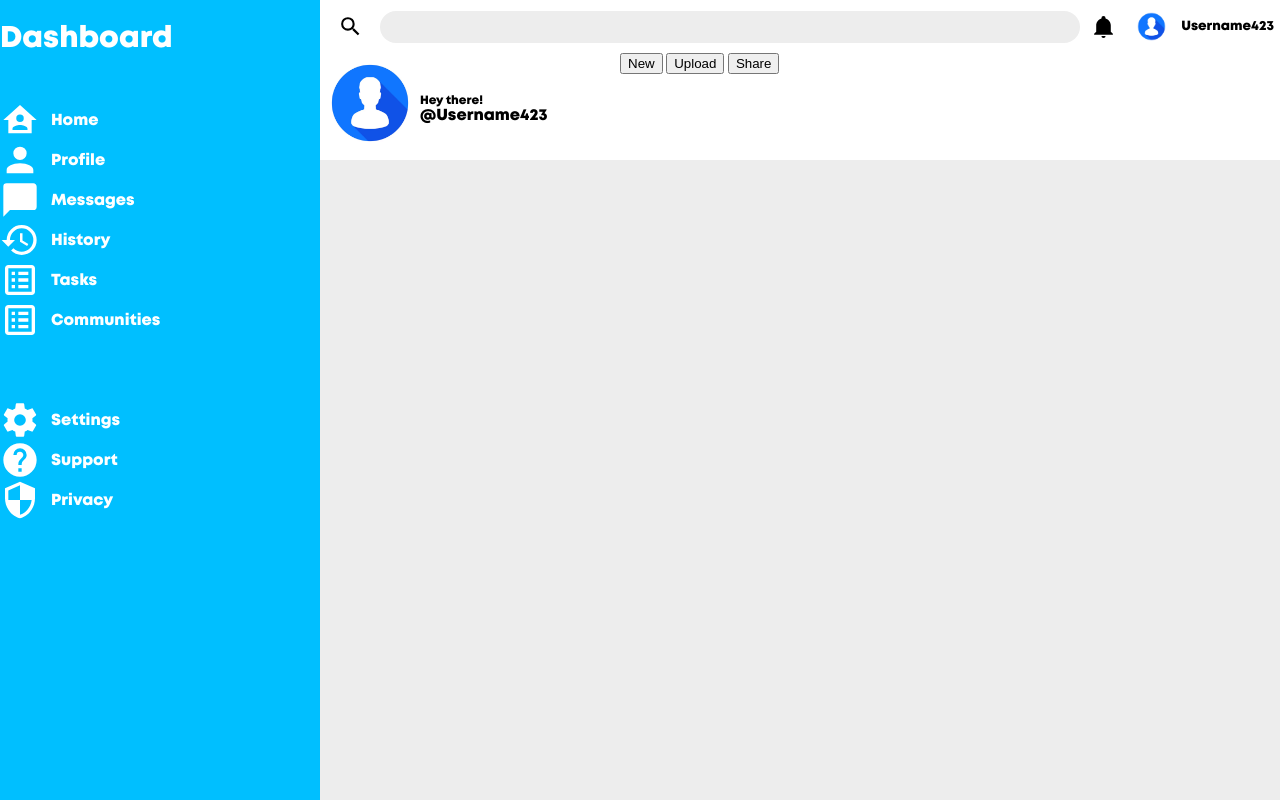
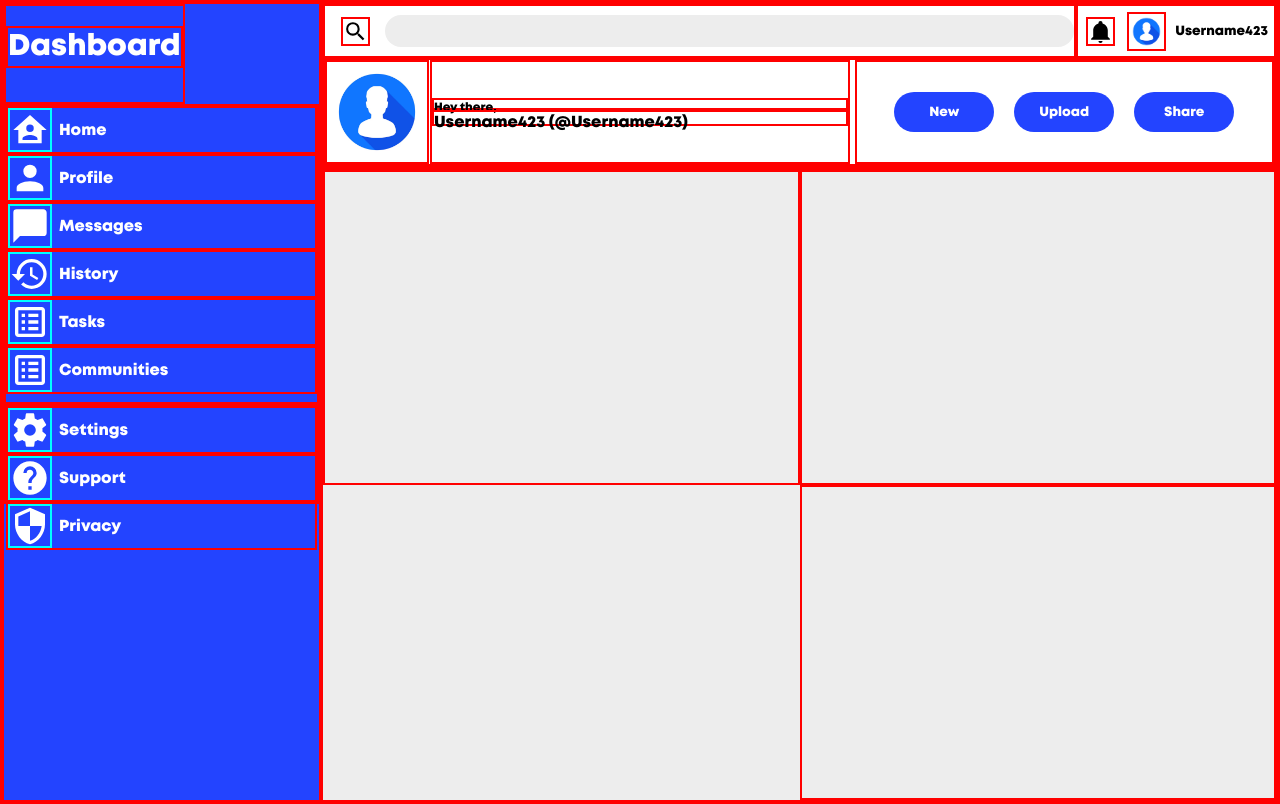
Before and after one commit to RandomUser04329/admin-Dashboard, a plain HTML site: page index.html in a window 1280 px wide. Drawn offline with Linux system fonts and the light colour scheme.

Commit message:
Finished header container! starting Main content.

```diff
--- a/index.html
+++ b/index.html
@@ -29,11 +29,11 @@
                 <img class = "profile-icon" src = "images/defaultProfile.jpg">
 
                 <div class = "userName-container">
-                    <h2 id = "userGreet">Hey there!</h2>
-                    <h1 id = "usersName">@Username423</h1>
+                    <h2 id = "userGreet">Hey there,</h2>
+                    <h1 id = "usersName">Username423 (@Username423)</h1>
                 </div>
 
-                <div class = "profile-buttons">
+                <div class = "profile-buttons-container">
                     <button id = "newbtn">New</button>
 
                     <button id = "uploadbtn">Upload</button>
@@ -94,13 +94,13 @@
         </div>
 
         <div class = "maincontent-container">
-            <div class = "content1">
+            <div class = "project-container">
 
             </div>
-            <div class = "content2">
+            <div class = "announcement-container">
 
             </div>
-            <div class = "content3">
+            <div class = "trend-container">
 
             </div>
         </div>
--- a/style.css
+++ b/style.css
@@ -1,4 +1,4 @@
-  {
+  * {
     border: 2px solid red;
 }
 
@@ -94,7 +94,9 @@ body, html {
 .profileInfo-container {
     grid-column: 1 / span 2;
     display: grid;
-    grid-template-columns: 100px 200px 1fr;
+    grid-template-columns: 100px 1fr 1fr;
+    align-content: center;
+    gap: 5px;
 }
 
 .profile-icon {
@@ -118,7 +120,31 @@ body, html {
     margin: 0;
 }
 
+.profile-buttons-container {
+    display: grid;
+    grid-template-columns: 100px 100px 100px;
+    align-content: center;
+    justify-content: center;
+    gap: 20px;
+}
 
+#newbtn, #uploadbtn, #sharebtn {
+    font-family: cstmFont1;
+    border: 0;
+    border-radius: 20px;
+    height: 40px;
+    background-color:rgb(35, 68, 255);
+    color: white;
+    cursor: pointer;
+}
+
+#newbtn:hover , #uploadbtn:hover , #sharebtn:hover {
+   background-color:rgb(75, 75, 75);
+}
+
+#newbtn:active , #uploadbtn:active , #sharebtn:active {
+    background-color:rgb(49, 49, 49);
+}
 
 
 
@@ -131,11 +157,12 @@ body, html {
 /*SIDEBAR CONTAINERS + STYLES*/
 
 .sidebar-container {
-    background-color: rgb(0, 191, 255);
+    background-color: rgb(35, 68, 255);
     grid-column: 1;
     grid-row: 1 / span 2;
     display: grid;
     grid-template-rows: 100px 300px 100px;
+
 }
 
 .side-header {
@@ -153,7 +180,7 @@ body, html {
 #sideBTNS {
     width: 30px;
     height: 30px;
-    background-color: rgb(0, 191, 255);
+    background-color: rgb(35, 68, 255);
     border: none;
     color: white;
     cursor: pointer;
@@ -180,4 +207,18 @@ body, html {
     background-color: rgb(237, 237, 237);
     grid-column: 2;
     grid-row: 2;
+    display: grid;
+    grid-template-columns: 1fr 1fr;
 }
+
+.project-container {
+    grid-column: 1 / span 1;
+}
+
+.announcement-container {
+    grid-column: 2;
+}
+
+.trend-container {
+    grid-column: 2;
+}
```
